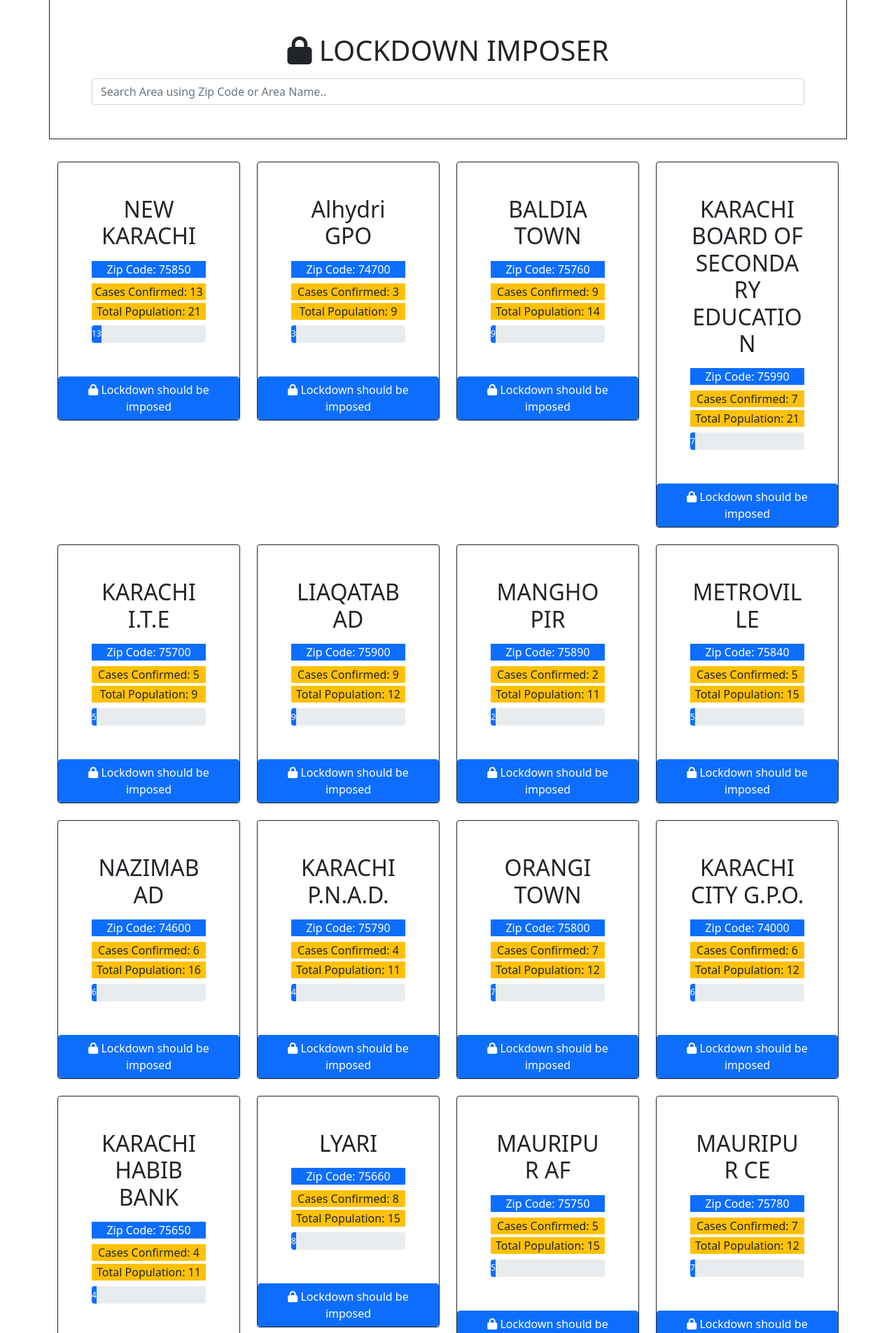
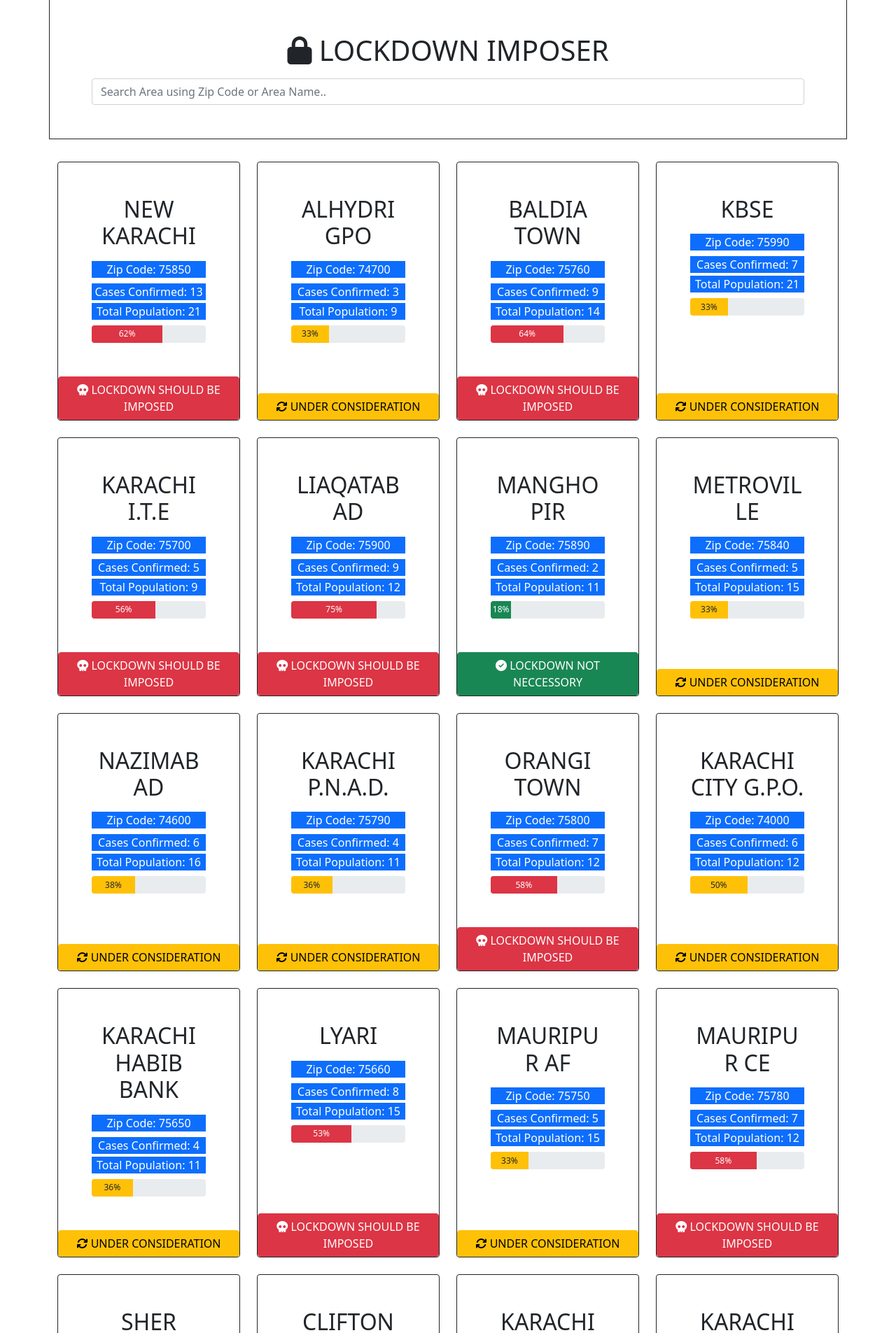
Before and after one commit to Uzair-Ali-Dev/PDCProject, a Django app: page /home/ in a window 1280 px wide. Shown: the part 49-1954 px from the top of the page at 70% size. Run offline with Django 4.2, Linux system fonts and the light colour scheme; some libraries are stand-ins or nearby versions.

Commit message:
region count done

```diff
--- a/PDC/MPI/views.py
+++ b/PDC/MPI/views.py
@@ -15,7 +15,7 @@ def home(request):
     for i in data:
         line=i.split("\t")
         # print(line[0],line[1])
-        dit={'zipCode':line[0],'zipName':line[1],'positiveCount':line[2],'totalCount':line[3]}
+        dit={'zipCode':line[0],'zipName':line[1],'positiveCount':line[2],'totalCount':line[3],'positiveRatio':(round((int(line[2])/int(line[3]))*100))}
         Array.append(dit)
     dict={'list':Array}
     # print("--------------",dict)
--- a/PDC/PDCProject-master/areazipcode.txt
+++ b/PDC/PDCProject-master/areazipcode.txt
@@ -1,7 +1,7 @@
 BUFFER ZONE (KP-1979) 	75850
 Alhydri GPO	74700
 BALDIA TOWN	75760
-KARACHI BOARD OF SECONDARY EDUCATION	75990
+KBSE	75990
 KARACHI I.T.E	75700
 LIAQATABAD	75900
 MANGHOPIR	75890
--- a/PDC/PDCProject-master/temp.txt
+++ b/PDC/PDCProject-master/temp.txt
@@ -1,7 +1,7 @@
 75850	NEW KARACHI	13	21
 74700	Alhydri GPO	3	9
 75760	BALDIA TOWN	9	14
-75990	KARACHI BOARD OF SECONDARY EDUCATION	7	21
+75990	KBSE	7	21
 75700	KARACHI I.T.E	5	9
 75900	LIAQATABAD	9	12
 75890	MANGHOPIR	2	11
--- a/PDC/Templates/home.html
+++ b/PDC/Templates/home.html
@@ -23,7 +23,7 @@
     ></script>
   </head>
   <body>
-    <div class="container">
+    <div class="container mb-4">
       <div class="row border border-dark mt-5 p-5">
         <div class="col-md-12 text-center">
           <h1 class="text-uppercase">
@@ -41,33 +41,68 @@
       <div id="myDIV" class="row mt-2 gy-4">
         {% for i in list%}
         <div id="icard" class="col-sm-3">
-          <div class="card border border-dark">
-            <div class="card-body p-5 text-center">
-              <h2>{{i.zipName}}</h2>
+          <div class="card border border-dark h-100" >
+            <div class="card-body justify-content-center align-items-end p-5 text-center" >
+              <h2 class="text-uppercase">{{i.zipName}}</h2>
               <div class="bg-primary mt-3 text-white">Zip Code: {{i.zipCode}}</div>
-              <div class="bg-warning mt-2">
+              <div class="bg-primary mt-2 text-white">
                 Cases Confirmed: <span>{{i.positiveCount}}</span>
               </div>
-              <div class="bg-warning mt-1">
+              <div class="bg-primary mt-1 text-white">
                 Total Population: <span>{{i.totalCount}}</span>
               </div>
               <div class="progress mt-2" style="height: 25px">
+              {% if i.positiveRatio > 25 and i.positiveRatio < 51 %}
                 <div
-                  class="progress-bar"
+                  class="progress-bar bg-warning text-dark"
                   role="progressbar"
-                  style="width:{{i.positiveCount}}/{{i.totalCount}}*{{100}}%"
-                  aria-valuenow="76"
+                  style="width:{{i.positiveRatio}}%"
+
                   aria-valuemin="0"
                   aria-valuemax="100"
                 >
-                  {{i.positiveCount}}
-                </div>
+                  {{i.positiveRatio}}%
+              </div>
+              {% elif i.positiveRatio > 50 %}
+              <div
+              class="progress-bar bg-danger "
+              role="progressbar"
+              style="width:{{i.positiveRatio}}%"
+
+              aria-valuemin="0"
+              aria-valuemax="100"
+              >
+              {{i.positiveRatio}}%
+              </div>
+              {% else %}
+              <div
+              class="progress-bar bg-success "
+              role="progressbar"
+              style="width:{{i.positiveRatio}}%"
+
+              aria-valuemin="0"
+              aria-valuemax="100"
+              >
+              {{i.positiveRatio}}%
+              </div>
+              {% endif %}
+
               </div>
             </div>
+            {% if i.positiveRatio > 50  %}
+            <div class="btn btn-danger btn-block text-uppercase">
+              <i class="fa-solid fa-skull"></i> Lockdown should be imposed
+            </div>
+            {% elif i.positiveRatio > 25 and i.positiveRatio < 51 %}
+            <div class="btn btn-warning btn-block text-uppercase">
+              <i class="fa-solid fa-arrows-rotate"></i> Under Consideration
+            </div>
+            {% else %}
+            <div class="btn btn-success btn-block text-uppercase">
+              <i class="fa-solid fa-circle-check"></i> Lockdown Not neccessory
+            </div>
+            {% endif %}
 
-            <div class="btn btn-primary btn-block">
-              <i class="fa-solid fa-lock"></i> Lockdown should be imposed
-            </div>
           </div>
         </div>
         {% endfor %}
```
